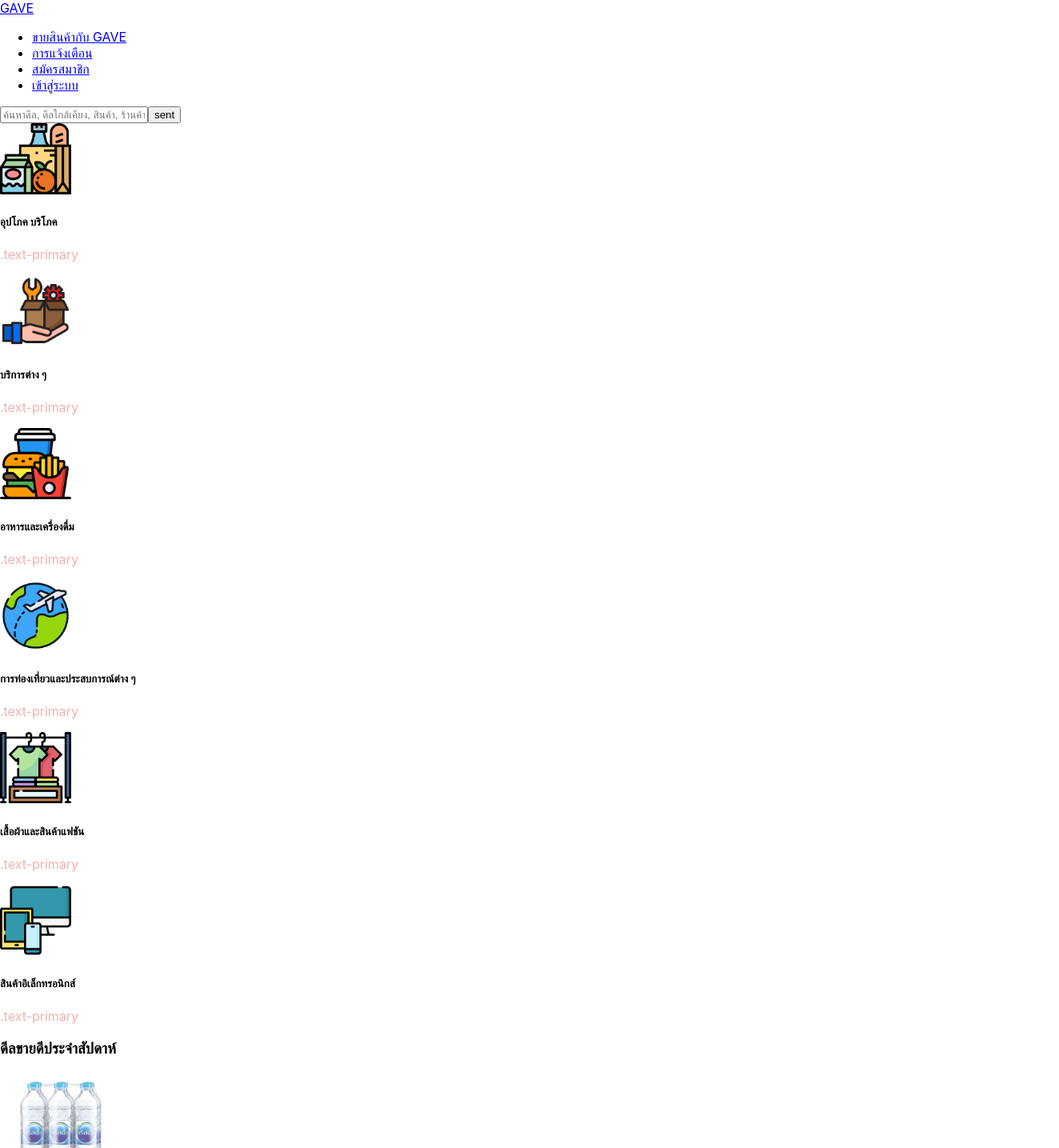
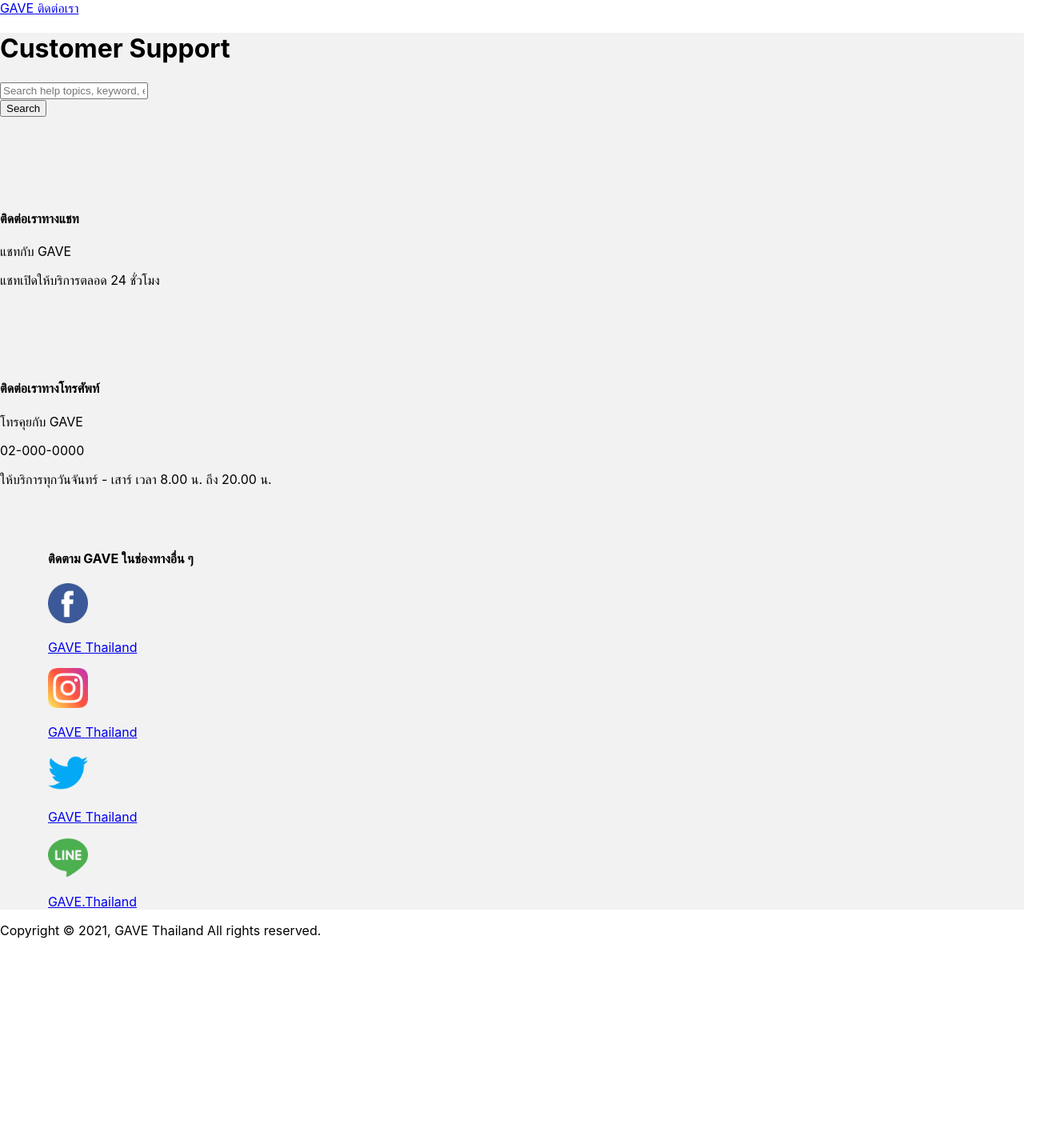
Before and after one commit to PoositPims/GAVE-project, a React (Create React App) app: page /contactus in a window 1280 px wide. Shown: the top 1435 px of the page at 80% size, 1324 px wide, since content can reach past the window. After the commit the page ends 1173 px from the top, so only its background shows below. Built offline with nearby package versions, Linux system fonts and the light colour scheme; the HTML template or start-up script is replaced by a standard one.

Commit message:
second commit

```diff
--- a/src/App.js
+++ b/src/App.js
@@ -10,12 +10,14 @@
 import BeginSales from "./components/letBeginSales/BeginSales";
 import Purchase from "./components/purchase/Purchase";
 import Payment from "./components/paymentFile/Payment";
+import ContactUs from "./components/contactUsFile/ContactUs";
 
 function App() {
   return (
     <BrowserRouter>
       <Switch>
         <Route path="/login" component={Login} />
+        <Route path="/contactus" component={ContactUs} />
         <Route path="/payment" component={Payment} />
         <Route path="/beginSales" component={BeginSales} />
         <Route path="/purchase" component={Purchase} />
--- /dev/null
+++ b/src/components/contactUsFile/ContactUs.jsx
@@ -0,0 +1,18 @@
+import React from "react";
+import Footer from "../layout/Footer";
+import HeaderContactUs from "../layout/HeaderContactUs";
+import ContactUsContainer from "./ContactUsContainer";
+
+function ContactUs() {
+  return (
+    <div>
+      <HeaderContactUs />
+      <div className="pb-3  bg-grey">
+        <ContactUsContainer />
+      </div>
+      <Footer />
+    </div>
+  );
+}
+
+export default ContactUs;
--- /dev/null
+++ b/src/components/contactUsFile/ContactUsContainer.jsx
@@ -0,0 +1,16 @@
+import React from "react";
+import SocialMediaContact from "../paymentFile/SocialMediaContact";
+import CustomerSupportSearch from "./CustomerSupportSearch";
+import WaysToCOntact from "./WaysToCOntact";
+
+function ContactUsContainer() {
+  return (
+    <div>
+      <CustomerSupportSearch />
+      <WaysToCOntact />
+      <SocialMediaContact />
+    </div>
+  );
+}
+
+export default ContactUsContainer;
--- /dev/null
+++ b/src/components/contactUsFile/CustomerSupportSearch.jsx
@@ -0,0 +1,28 @@
+import React from "react";
+
+function CustomerSupportSearch() {
+  return (
+    <div>
+      <div className="bg-primary" style={{ height: "200px" }}>
+        <h1 className="text-white text-center fw-bold pt-4">
+          Customer Support
+        </h1>
+        <div className="d-flex justify-content-center mt-5 ">
+          <div className="input-group " style={{ width: "400px" }}>
+            <input
+              type="text"
+              className="form-control "
+              placeholder="Search help topics, keyword, etc."
+            />
+          </div>
+          <button type="button" className="btn btn-warning ms-2">
+            Search
+          </button>
+        </div>
+      </div>
+      {/*  */}
+    </div>
+  );
+}
+
+export default CustomerSupportSearch;
--- /dev/null
+++ b/src/components/contactUsFile/WaysToCOntact.jsx
@@ -0,0 +1,35 @@
+import React from "react";
+
+function WaysToCOntact() {
+  return (
+    <>
+      <div className="d-flex justify-content-evenly">
+        <div className="mt-4">
+          <h4 className="text-primary fw-bold mb-3">ติดต่อเราทางแชท</h4>
+          <div
+            className=" bg-white rounded pt-4 ps-3"
+            style={{ width: "300px", height: "150px" }}
+          >
+            <p className="fw-bold ">แชทกับ GAVE</p>
+            <p className="my-0 fw-bold ">แชทเปิดให้บริการตลอด 24 ชั่วโมง</p>
+          </div>
+        </div>
+        <div className="mt-4">
+          <h4 className="text-primary fw-bold mb-3">ติดต่อเราทางโทรศัพท์</h4>
+          <div
+            className="bg-white rounded pt-4 ps-3"
+            style={{ width: "400px", height: "150px" }}
+          >
+            <p className="fw-bold">โทรคุยกับ GAVE</p>
+            <p className="fw-bold">02-000-0000</p>
+            <p className="my-0 fw-bold">
+              ให้บริการทุกวันจันทร์ - เสาร์ เวลา 8.00 น. ถึง 20.00 น.
+            </p>
+          </div>
+        </div>
+      </div>
+    </>
+  );
+}
+
+export default WaysToCOntact;
--- /dev/null
+++ b/src/components/layout/HeaderContactUs.jsx
@@ -0,0 +1,28 @@
+import React from "react";
+
+function HeaderContactUs() {
+  return (
+    <div>
+      <nav className="navbar navbar-expand-sm sticky-top navbar-light bg-white pb-0">
+        <div className="container-fluid text-white">
+          <a className="navbar-brand fs-2 fw-bolder ts-8 ms-5 " href="/">
+            <span className="text-primary"> GAVE</span>
+            <span> ติดต่อเรา</span>
+          </a>
+
+          {/* <div className="navbar-collapse justify-content-end me-2 ">
+            <ul className="navbar-nav ">
+              <li className="nav-item me-1">
+                <a className=" text-primary nav-link active fs-4" href="/">
+                  ต้องการความช่วยเหลือ ?
+                </a>
+              </li>
+            </ul>
+          </div> */}
+        </div>
+      </nav>
+    </div>
+  );
+}
+
+export default HeaderContactUs;
--- /dev/null
+++ b/src/components/paymentFile/SocialMediaContact.jsx
@@ -0,0 +1,78 @@
+import React from "react";
+
+function SocialMediaContact() {
+  return (
+    <div className="container-80 ps-5 me-1">
+      <h4 className="text-primary fw-bold mt-3 " style={{ marginLeft: "20px" }}>
+        ติดตาม GAVE ในช่องทางอื่น ๆ
+      </h4>
+      <div className="bg-white" style={{ width: "500px", marginLeft: "20px" }}>
+        <div className="d-flex justify-content-evenly mt-3 pt-3">
+          <a
+            target="_blank"
+            href="https://www.facebook.com"
+            className="text-decoration-none d-flex"
+          >
+            <img
+              src="facebook.png"
+              alt=""
+              style={{ width: "50px", height: "50px" }}
+            />
+            <div>
+              <p>GAVE Thailand</p>
+            </div>
+          </a>
+
+          <a
+            target="_blank"
+            href="https://www.instagram.com/"
+            className="text-decoration-none d-flex"
+          >
+            <img
+              src="instagram.png"
+              alt=""
+              style={{ width: "50px", height: "50px" }}
+            />
+            <div>
+              <p>GAVE Thailand</p>
+            </div>
+          </a>
+        </div>
+        {/*  */}
+
+        <div className="d-flex justify-content-evenly mt-3 pb-3 pt-3">
+          <a
+            target="_blank"
+            href="https://twitter.com/"
+            className="text-decoration-none d-flex"
+          >
+            <img
+              src="twitter.png"
+              alt=""
+              style={{ width: "50px", height: "50px" }}
+            />
+            <div>
+              <p>GAVE Thailand</p>
+            </div>
+          </a>
+          <a
+            target="_blank"
+            href="https://line.me/th/ "
+            className="text-decoration-none d-flex"
+          >
+            <img
+              src="line.png"
+              alt=""
+              style={{ width: "50px", height: "50px" }}
+            />
+            <div>
+              <p>GAVE.Thailand</p>
+            </div>
+          </a>
+        </div>
+      </div>
+    </div>
+  );
+}
+
+export default SocialMediaContact;
```
Also changed, not shown: src/components/cartFile/Cart.jsx (added, +12 -0 lines).
